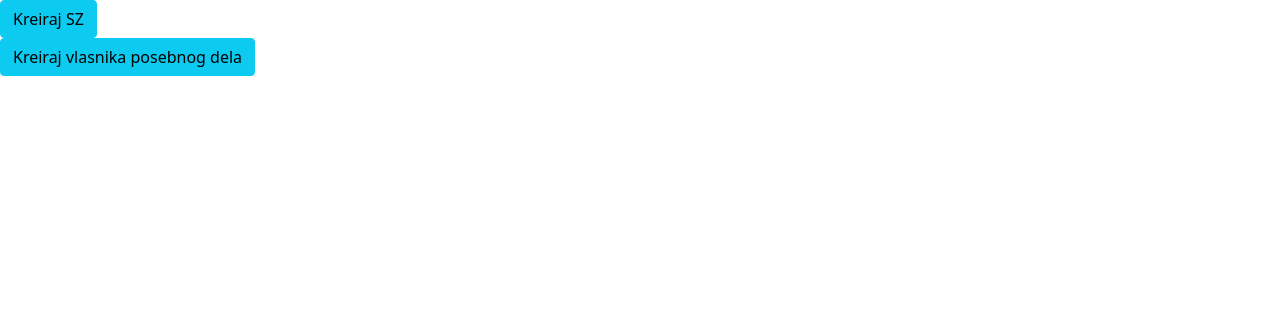
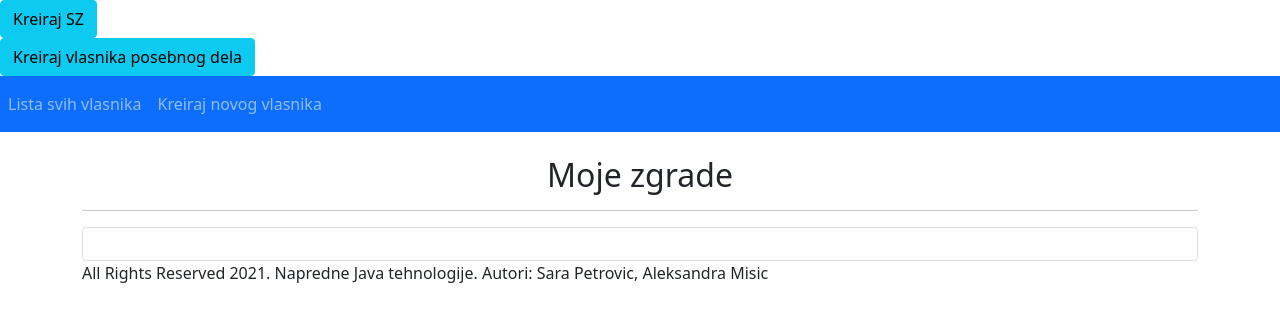
Before and after one commit to Sara-Petrovic/MojeZgradeFront, an Angular app: page /loginsuccess in a window 1280 px wide. Shown: the top 322 px of the page. Built offline with nearby package versions, Linux system fonts and the light colour scheme.

Commit message:
Sredjene rute za vlasnika.

```diff
--- a/src/app/loginsuccess/loginsuccess.component.html
+++ b/src/app/loginsuccess/loginsuccess.component.html
@@ -4,3 +4,30 @@
 <form #menuform2="ngForm" (ngSubmit)="openSaveVlasnikPosebnogDela()">
 <button type="submit" class="btn btn-info">Kreiraj vlasnika posebnog dela</button>
 </form>
+<nav class="navbar navbar-expand-sm bg-primary navbar-dark">
+    <!-- Links -->
+    <ul class="navbar-nav">
+      <li class="nav-item">
+          <a routerLink="vlasnici" class="nav-link" routerLinkActive="active">Lista svih vlasnika</a>
+      </li>
+      <li class="nav-item">
+          <a routerLink="vlasnikposebnogdela" class="nav-link" routerLinkActive="active">Kreiraj novog vlasnika</a>
+      </li>
+    </ul>
+  </nav>
+  <div class="container">
+    <br>
+    <h2 style="text-align: center;">Moje zgrade</h2>
+    <hr>
+    <div class="card">
+      <div class="card-body">
+    <router-outlet></router-outlet>
+      </div>
+    </div>
+  </div>
+
+  <footer class="footer">
+    <div class="container">
+        <span>All Rights Reserved 2021. Napredne Java tehnologije. Autori: Sara Petrovic, Aleksandra Misic</span>
+    </div>
+  </footer>
--- a/src/app/services/vlasnik-posebnog-dela.service.ts
+++ b/src/app/services/vlasnik-posebnog-dela.service.ts
@@ -1,5 +1,6 @@
 import { HttpClient } from '@angular/common/http';
 import { Injectable } from '@angular/core';
+import { Observable } from 'rxjs';
 import { VlasnikPosebnogDela } from '../model/vlasnik-posebnog-dela';
 
 @Injectable({
--- a/src/app/vlasnik-details/vlasnik-details.component.html
+++ b/src/app/vlasnik-details/vlasnik-details.component.html
@@ -1 +1,33 @@
-<p>vlasnik-details works!</p>
+<h2>Detaljni podaci o vlasniku</h2>
+
+<hr/>
+<div *ngIf="vlasnik">
+    <div>
+        <label><b>Vlasnik ID: </b></label> {{vlasnik.vlasnikId}}
+      </div>
+  <div>
+    <label><b>Ime: </b></label> {{vlasnik.ime}}
+  </div>
+  <div>
+    <label><b>Prezime: </b></label> {{vlasnik.prezime}}
+  </div>
+  <div>
+    <label><b>Broj stana: </b></label> {{vlasnik.brojPosebnogDela}}
+  </div>
+  <div>
+    <label><b>Velicina stana: </b></label> {{vlasnik.velicinaPosebnogDela}}
+  </div>
+  <div>
+    <label><b>Merna jedinica: </b></label> {{vlasnik.mernaJedinica}}
+  </div>
+  <div>
+    <label><b>Kontakt vlasnika: </b></label> {{vlasnik.kontaktVlasnika}}
+  </div>
+  <div>
+    <label><b>Stambena zajednica: </b></label> {{vlasnik.stambenaZajednica.ulica}} {{vlasnik.stambenaZajednica.broj}},{{vlasnik.stambenaZajednica.mesto.naziv}}
+  </div>
+</div>
+
+<br>
+<br>
+<button (click)="list()" class="btn btn-primary">Nazad na sve vlasnike</button><br>
--- a/src/app/vlasnik-details/vlasnik-details.component.ts
+++ b/src/app/vlasnik-details/vlasnik-details.component.ts
@@ -1,4 +1,7 @@
 import { Component, OnInit } from '@angular/core';
+import { ActivatedRoute, Router } from '@angular/router';
+import { VlasnikPosebnogDela } from '../model/vlasnik-posebnog-dela';
+import { VlasnikPosebnogDelaService } from '../services/vlasnik-posebnog-dela.service';
 
 @Component({
   selector: 'app-vlasnik-details',
@@ -7,9 +10,26 @@ import { Component, OnInit } from '@angular/core';
 })
 export class VlasnikDetailsComponent implements OnInit {
 
-  constructor() { }
+  vlasnikId: number;
+  vlasnik: VlasnikPosebnogDela;
 
-  ngOnInit(): void {
+  constructor(private route: ActivatedRoute, private router: Router,
+    private vlasnikService: VlasnikPosebnogDelaService) { }
+
+  ngOnInit() {
+    this.vlasnik = new VlasnikPosebnogDela();
+
+    this.vlasnikId = this.route.snapshot.params['id'];
+
+    this.vlasnikService.getVlasnikPosebnogDelaFromRemote(this.vlasnikId)
+      .subscribe(data => {
+        console.log(data)
+        this.vlasnik = data;
+      }, error => console.log(error));
+  }
+
+  list() {
+    this.router.navigate(['vlasnici']);
   }
 
 }
--- a/src/app/vlasnik-list/vlasnik-list.component.ts
+++ b/src/app/vlasnik-list/vlasnik-list.component.ts
@@ -35,7 +35,7 @@ export class VlasnikListComponent implements OnInit {
   }
 
   vlasnikDetails(id: number){
-    this.router.navigate(['details', id]);
+    this.router.navigate(['detailsvlasnik', id]);
   }
 
 }
```
Also changed, not shown: src/app/app-routing.module.ts (+9 -1 lines).
